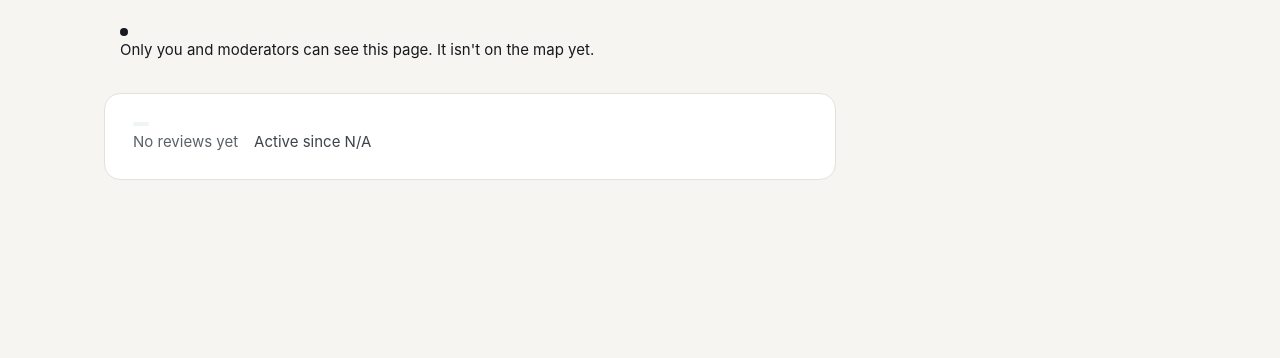
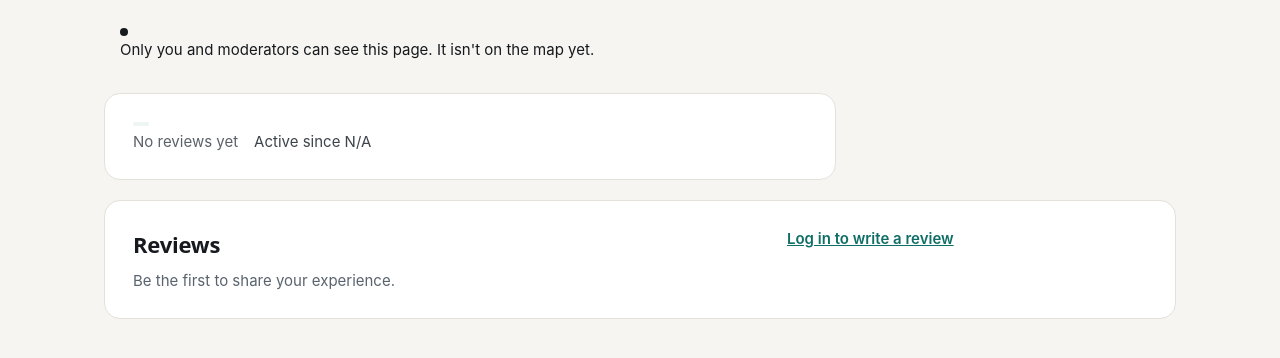
Before and after one commit to alecoelhodev/entr-community, a Django app: template templates/directory/detail.html in a window 1280 px wide. Shown: the part 131-489 px from the top of the page. Run offline with Django 5.2, Linux system fonts and the light colour scheme; the template is opened without the code that fills it, so the values that code supplies are empty.

Commit message:
T08: reviews with an atomic rating aggregate
One review per user per approved business (owners excluded), with edit and
delete. rating_sum/rating_count change only through F() deltas in
apps/directory/ratings.py, paired with the review write in a MongoDB
transaction; a post_delete signal covers cascades. Admin hide/unhide are
conditional updates, so they're idempotent. Business.save() no longer writes
the rating fields on update.

Co-Authored-By: Claude Opus 5.5 <noreply@anthropic.com>

```diff
--- a/apps/directory/apps.py
+++ b/apps/directory/apps.py
@@ -3,3 +3,6 @@ from django.apps import AppConfig
 
 class DirectoryConfig(AppConfig):
     name = "apps.directory"
+
+    def ready(self):
+        from . import ratings  # noqa: F401  (registers the review delete signal)
--- a/apps/directory/urls.py
+++ b/apps/directory/urls.py
@@ -10,6 +10,9 @@ urlpatterns = [
     path("businesses/nearby/", views.businesses_nearby, name="nearby"),
     path("b/<slug:slug>/", views.business_detail, name="detail"),
     path("b/<slug:slug>/panel/", views.business_panel, name="panel"),
+    path("b/<slug:slug>/reviews/", views.review_create, name="review_create"),
+    path("b/<slug:slug>/reviews/mine/", views.review_update, name="review_update"),
+    path("b/<slug:slug>/reviews/mine/delete/", views.review_delete, name="review_delete"),
     path("me/businesses/", views.my_businesses, name="my_businesses"),
     path("me/businesses/new/", views.business_create, name="business_create"),
     path("me/businesses/<slug:slug>/edit/", views.business_edit, name="business_edit"),
--- a/static/css/app.css
+++ b/static/css/app.css
@@ -133,7 +133,7 @@ h1, h2, h3 { font-family: var(--font-heading); letter-spacing: -0.01em; }
 .content-page { max-width: 1120px; margin: 0 auto; padding: 24px 24px 56px; }
 .back-link { display: inline-flex; align-items: center; gap: 6px; min-height: 44px; margin-bottom: 8px; font-weight: 600; text-decoration: none; }
 .biz { display: grid; grid-template-columns: minmax(0, 1fr) 320px; gap: 20px; align-items: start; }
-.biz > .status-banner, .biz > .biz-full-link { grid-column: 1 / -1; }
+.biz > .status-banner, .biz > .biz-full-link, .biz > .reviews { grid-column: 1 / -1; }
 .biz-main, .biz-contact { background: var(--surface); border: 1px solid var(--line); border-radius: 16px; padding: 28px; }
 .biz-tags { display: flex; flex-wrap: wrap; gap: 8px; }
 .biz-tags .badge { gap: 6px; }
@@ -158,6 +158,37 @@ h1, h2, h3 { font-family: var(--font-heading); letter-spacing: -0.01em; }
 .status-approved { background: #E1F2EF; color: #0B5C55; }
 .moderator-note { margin-top: 8px; padding: 10px 12px; border-radius: 10px; background: var(--surface); color: var(--ink); }
 .moderator-note p { margin: 4px 0 0; }
+
+/* Reviews */
+.reviews { display: grid; grid-template-columns: minmax(0, 1fr) 360px; gap: 28px; padding: 28px; }
+.reviews-head { display: flex; flex-wrap: wrap; align-items: baseline; justify-content: space-between; gap: 8px; }
+.reviews-head h2 { margin: 0; font-size: 22px; font-weight: 600; }
+.reviews-summary { color: var(--muted); font-size: 14px; }
+.reviews ul { list-style: none; margin: 12px 0 0; padding: 0; }
+.review { display: flex; flex-direction: column; gap: 4px; padding: 14px 0; border-top: 1px solid var(--line); }
+.review p, .own-review p { margin: 4px 0 0; line-height: 1.5; color: var(--ink-2); overflow-wrap: anywhere; }
+.review-head { display: flex; justify-content: space-between; gap: 12px; }
+.review-date { color: var(--muted); font-size: 13px; }
+.stars { color: var(--star); letter-spacing: 1px; }
+.review-side { display: flex; flex-direction: column; gap: 12px; }
+.review-form, .own-review { display: flex; flex-direction: column; gap: 14px; padding: 20px; border: 1px solid var(--line); border-radius: 14px; background: var(--bg); }
+.review-form h3, .own-review h3 { margin: 0; font-size: 18px; font-weight: 600; }
+.review-form .field-help { margin: 0; font-size: 13px; }
+.edit-review summary { cursor: pointer; font-weight: 600; color: var(--accent); min-height: 32px; }
+.edit-review .review-form { margin-top: 10px; background: var(--surface); }
+.rating-field { margin: 0; padding: 0; border: 0; min-width: 0; }
+.rating-field legend { padding: 0; margin-bottom: 6px; font-size: 13px; font-weight: 600; color: var(--ink-2); }
+.rating-options { display: flex; flex-wrap: wrap; gap: 8px; }
+.rating-option {
+  display: inline-flex; align-items: center; gap: 6px; min-height: 44px; padding: 0 12px;
+  border: 1px solid var(--input-line); border-radius: 10px; background: var(--surface); font-weight: 600; cursor: pointer;
+}
+.rating-option:has(input:checked) { border-color: var(--accent); background: var(--accent-soft); color: var(--accent); }
+.rating-option input { accent-color: var(--accent); }
+.review-login { margin: 0; font-weight: 600; }
+@media (max-width: 900px) {
+  .reviews { grid-template-columns: minmax(0, 1fr); }
+}
 
 /* Panel variant: single column inside the map sidebar */
 .biz-panel { grid-template-columns: minmax(0, 1fr); gap: 16px; }
--- a/templates/directory/_detail_body.html
+++ b/templates/directory/_detail_body.html
@@ -100,6 +100,8 @@
     </aside>
   {% endif %}
 
+  {% if not in_panel %}{% include "directory/_reviews.html" %}{% endif %}
+
   {% if in_panel %}
     <a href="{% url 'directory:detail' business.slug %}" class="btn btn-secondary biz-full-link">{% translate "See reviews & full page" %}</a>
   {% endif %}
--- /dev/null
+++ b/templates/directory/_reviews.html
@@ -0,0 +1,61 @@
+{% load i18n %}
+<section class="reviews card" aria-labelledby="reviews-title">
+  <div class="reviews-list">
+    <div class="reviews-head">
+      <h2 id="reviews-title">{% translate "Reviews" %}</h2>
+      {% if business.rating_count %}
+        <span class="reviews-summary">{% blocktranslate with avg=business.rating_avg|floatformat:1 count n=business.rating_count %}{{ avg }} average · {{ n }} review{% plural %}{{ avg }} average · {{ n }} reviews{% endblocktranslate %}</span>
+      {% endif %}
+    </div>
+    <ul>
+      {% for review in reviews %}
+        <li class="review">
+          <span class="review-head">
+            <strong>{{ review.author_name }}</strong>
+            <span class="review-date">{{ review.created_at|date:"M Y" }}</span>
+          </span>
+          {% include "directory/_stars.html" with rating=review.rating %}
+          {% if review.text %}<p>{{ review.text|linebreaksbr }}</p>{% endif %}
+        </li>
+      {% empty %}
+        <li class="hint">{% translate "Be the first to share your experience." %}</li>
+      {% endfor %}
+    </ul>
+  </div>
+
+  <div class="review-side">
+    {% if own_review and review_form %}
+      {% for error in review_form.non_field_errors %}<p class="form-error" role="alert">{{ error }}</p>{% endfor %}
+    {% endif %}
+    {% if own_review %}
+      <div class="own-review">
+        <h3>{% translate "Your review" %}</h3>
+        {% if own_review.is_hidden %}<p class="field-help">{% translate "A moderator hid this review, so it isn't shown or counted." %}</p>{% endif %}
+        {% include "directory/_stars.html" with rating=own_review.rating %}
+        {% if own_review.text %}<p>{{ own_review.text|linebreaksbr }}</p>{% endif %}
+        <details class="edit-review"{% if edit_form.errors %} open{% endif %}>
+          <summary>{% translate "Edit your review" %}</summary>
+          <form method="post" action="{% url 'directory:review_update' business.slug %}" class="review-form" novalidate>
+            {% csrf_token %}
+            {% include "directory/_review_fields.html" with form=edit_form %}
+            <button type="submit" class="btn btn-primary">{% translate "Save review" %}</button>
+          </form>
+        </details>
+        <form method="post" action="{% url 'directory:review_delete' business.slug %}">
+          {% csrf_token %}
+          <button type="submit" class="btn btn-secondary">{% translate "Delete review" %}</button>
+        </form>
+      </div>
+    {% elif can_review %}
+      <form method="post" action="{% url 'directory:review_create' business.slug %}" class="review-form" aria-labelledby="write-title" novalidate>
+        {% csrf_token %}
+        <h3 id="write-title">{% translate "Write a review" %}</h3>
+        {% include "directory/_review_fields.html" with form=review_form %}
+        <button type="submit" class="btn btn-primary">{% translate "Post review" %}</button>
+        <p class="field-help">{% translate "One review per business. You can edit or delete it later." %}</p>
+      </form>
+    {% elif not user.is_authenticated %}
+      <p class="review-login"><a href="{% url 'accounts:login' %}?next={{ request.path|urlencode }}">{% translate "Log in to write a review" %}</a></p>
+    {% endif %}
+  </div>
+</section>
--- /dev/null
+++ b/templates/directory/_stars.html
@@ -0,0 +1 @@
+{% load i18n %}<span class="stars" role="img" aria-label="{% blocktranslate %}{{ rating }} out of 5 stars{% endblocktranslate %}">{% for i in "12345" %}{% if forloop.counter <= rating %}★{% else %}☆{% endif %}{% endfor %}</span>
```
Also changed, not shown: CLAUDE.md (+2 -0 lines), apps/directory/admin.py (+38 -1 lines), apps/directory/forms.py (+20 -1 lines), apps/directory/models.py (+31 -1 lines), apps/directory/ratings.py (added, +26 -0 lines), apps/directory/views.py (+92 -4 lines), specs/tasks/T05-map-ui.md (+1 -1 lines), specs/tasks/T08-reviews.md (+1 -1 lines), templates/directory/_review_fields.html (added, +10 -0 lines), apps/directory/migrations/0002_review.py (added), specs/README.md.
